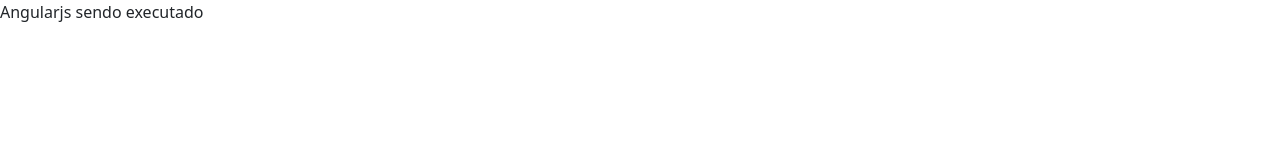
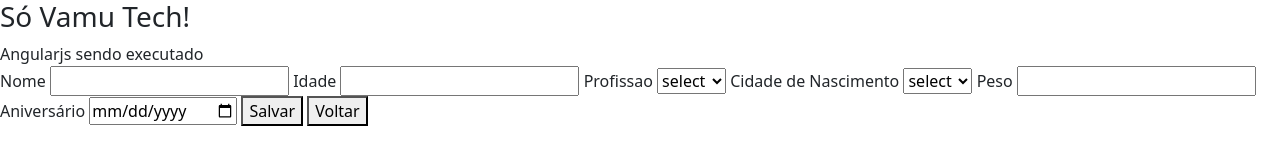
Before and after one commit to Ednavan/Plataforma_Cadastro_Informacoes, a plain HTML site: page scripts/tela-editar/tela-editando-usuarios.html in a window 1280 px wide. Drawn offline with nearby package versions, Linux system fonts and the light colour scheme.

Commit message:
tela de editar usuario formulario

```diff
--- a/scripts/tela-editar/tela-editando-usuarios.html
+++ b/scripts/tela-editar/tela-editando-usuarios.html
@@ -22,6 +22,36 @@
     <title>Document</title>
 </head>
 <body ng-controller="controleUsuarios">
-    {{titulo}}
+    <header>
+        <div id=tituloHeader>
+            <h3>Só Vamu Tech!</h3>
+            {{titulo}}
+        </div>
+    </header>
+
+    <main>
+        <form action="">
+            <label for="inputNome">Nome</label>
+            <input id="inputNome" name="inputNome" type="text" >
+            <label for="inputIdade">Idade</label>
+            <input id="inputIdade" name="inputIdade" type="text">
+            <label for="selectProfissao">Profissao</label>
+            <select name="selectProfissao" SIZE=1>
+                <option value="">select</option>
+                <option value="">teste1</option>
+            </select>
+            <label for="selectCidadeNascimento">Cidade de Nascimento</label>
+            <select name="selectCidadeNascimento" SIZE=1>
+                <option value="">select</option>
+                <option value="">teste1</option>
+            </select>
+            <label for="inputPeso">Peso</label>
+            <input id="inputPeso" name="inputPeso" type="text">
+            <label for="selectDataAniversario">Aniversário</label>
+            <input id="selectDataAniversario" type="date">
+            <button>Salvar</button>
+            <button>Voltar</button>
+        </form>
+    </main>
 </body>
 </html>
```
